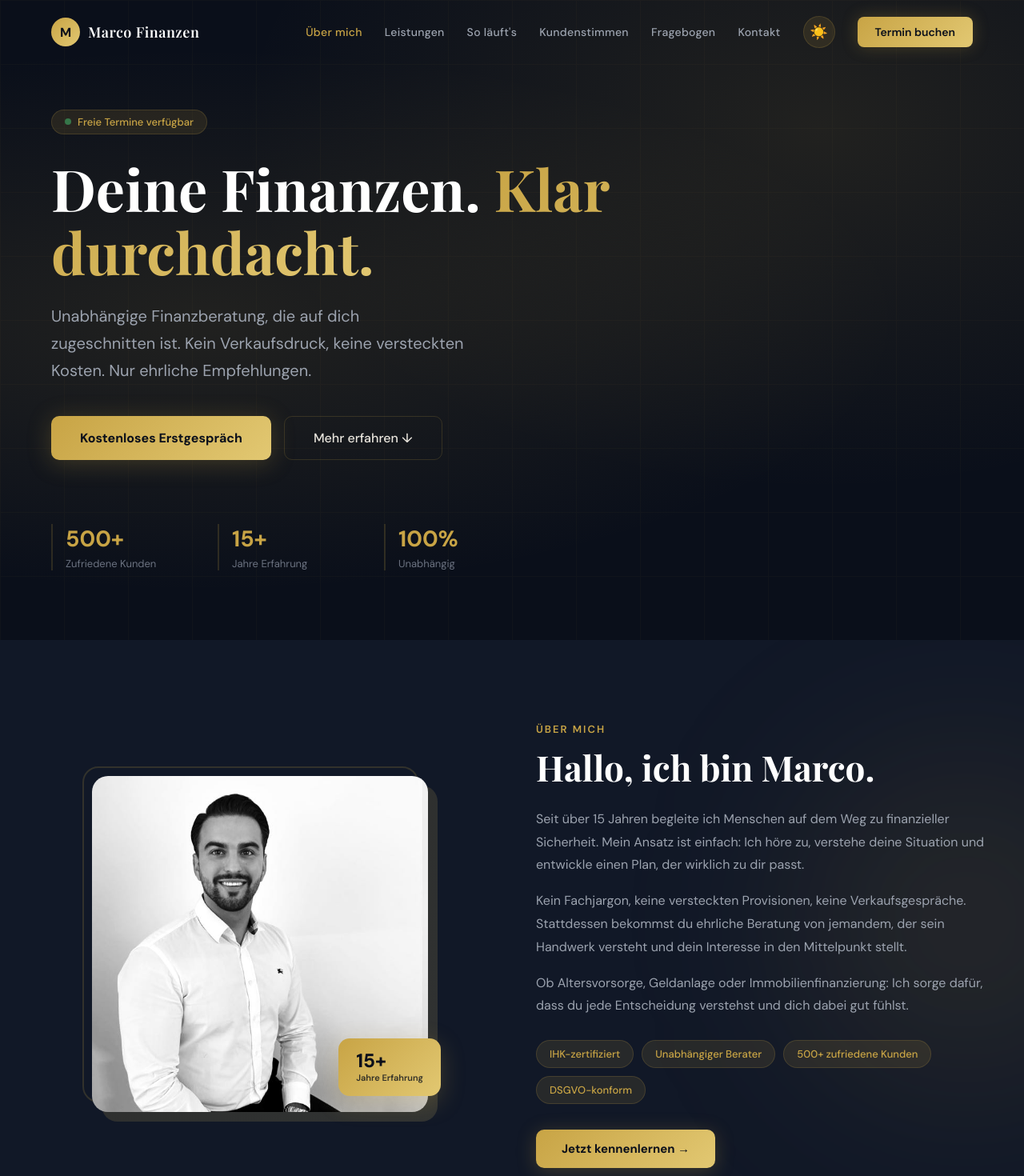
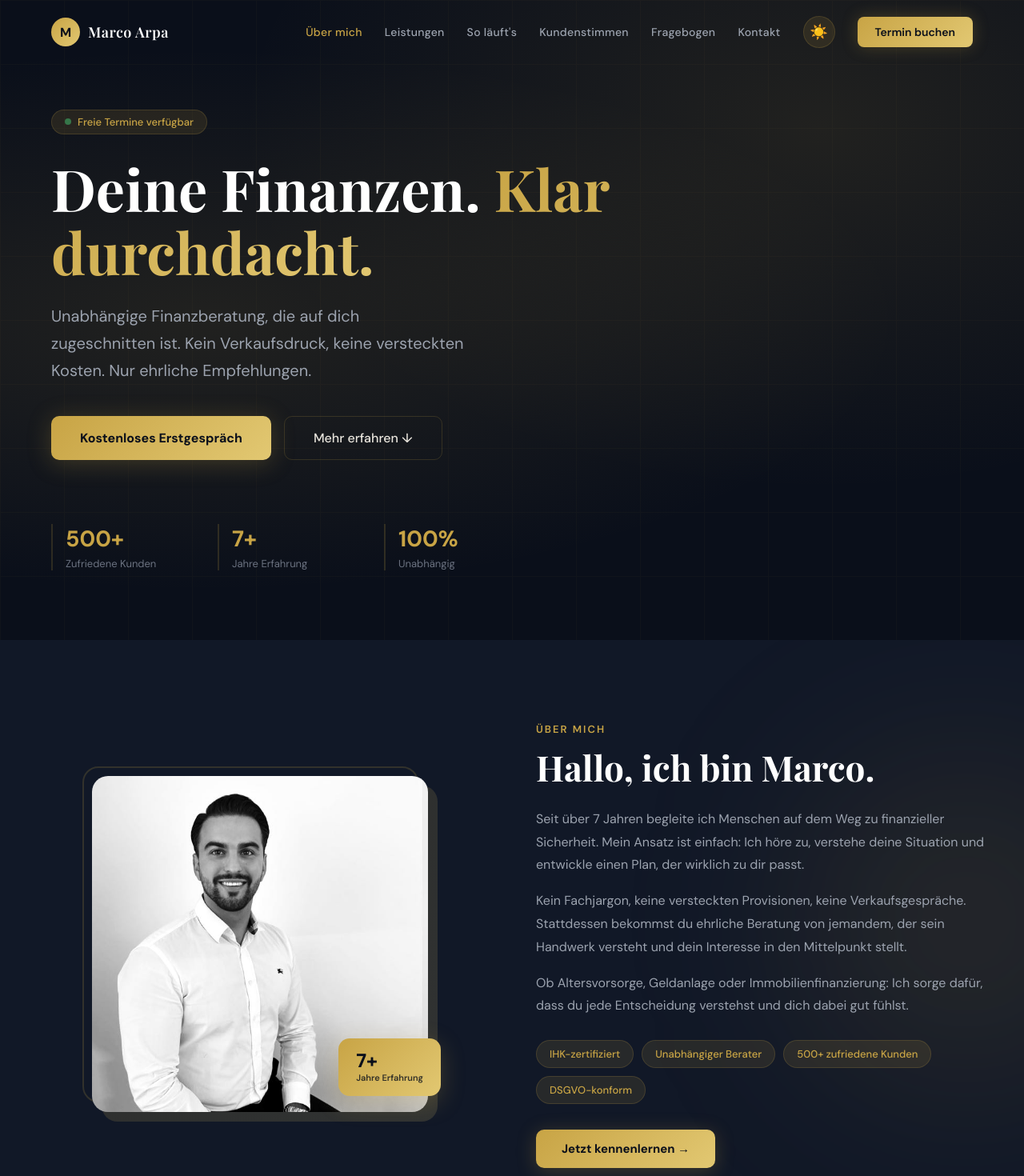
Before and after one commit to mint-26/zet-finance, a Next.js app: page / in a window 1280 px wide. Shown: the top 1470 px of the page at 80% size. Built offline with nearby package versions, Linux system fonts and the light colour scheme.

Commit message:
Rebrand to Marco Arpa, update experience to 7+, set contact email

```diff
--- a/app/layout.js
+++ b/app/layout.js
@@ -1,11 +1,11 @@
 import './globals.css';
 
 export const metadata = {
-  title: 'Marco Finanzen | Unabhängige Finanzberatung',
+  title: 'Marco Arpa | Unabhängige Finanzberatung',
   description: 'Personalisierte und unabhängige Finanzberatung. Altersvorsorge, Versicherungen, Geldanlage und Immobilienfinanzierung.',
   keywords: 'Finanzberatung, Altersvorsorge, Versicherung, Geldanlage, Immobilienfinanzierung, unabhängig',
   openGraph: {
-    title: 'Marco Finanzen | Unabhängige Finanzberatung',
+    title: 'Marco Arpa | Unabhängige Finanzberatung',
     description: 'Deine Finanzen. Klar durchdacht. Kostenloses Erstgespräch buchen.',
     type: 'website',
   },
--- a/components/About.js
+++ b/components/About.js
@@ -83,7 +83,7 @@ export default function About() {
                 color: 'var(--bg-primary)',
                 fontFamily: "'DM Sans', sans-serif",
                 lineHeight: 1,
-              }}>15+</div>
+              }}>7+</div>
               <div style={{
                 fontSize: 11, fontWeight: 600,
                 color: 'var(--bg-primary)',
@@ -124,7 +124,7 @@ export default function About() {
             transition: 'color 0.5s ease',
           }}>
             <p>
-              Seit über 15 Jahren begleite ich Menschen auf dem Weg zu finanzieller Sicherheit.
+              Seit über 7 Jahren begleite ich Menschen auf dem Weg zu finanzieller Sicherheit.
               Mein Ansatz ist einfach: Ich höre zu, verstehe deine Situation und entwickle
               einen Plan, der wirklich zu dir passt.
             </p>
--- a/components/Contact.js
+++ b/components/Contact.js
@@ -99,7 +99,7 @@ export default function Contact() {
 
           <div style={{ display: 'flex', flexDirection: 'column', gap: 20 }}>
             {[
-              { icon: '📧', label: 'E-Mail', value: 'marco@finanzen.de' },
+              { icon: '📧', label: 'E-Mail', value: 'marco.arpa@outlook.de' },
               { icon: '📱', label: 'Telefon', value: '+49 123 456 7890' },
               { icon: '📍', label: 'Standort', value: 'Frankfurt am Main' },
             ].map((c, i) => (
--- a/components/Footer.js
+++ b/components/Footer.js
@@ -14,7 +14,7 @@ export default function Footer() {
         alignItems: 'center', flexWrap: 'wrap', gap: 16,
       }}>
         <div style={{ fontSize: 13, color: 'var(--text-dim)' }}>
-          © {new Date().getFullYear()} Marco Finanzen. Alle Rechte vorbehalten.
+          © {new Date().getFullYear()} Marco Arpa. Alle Rechte vorbehalten.
         </div>
         <div style={{ display: 'flex', gap: 24 }}>
           {['Impressum', 'Datenschutz', 'AGB'].map((l) => (
--- a/components/Hero.js
+++ b/components/Hero.js
@@ -133,7 +133,7 @@ export default function Hero() {
         }}>
           {[
             { num: '500+', label: 'Zufriedene Kunden' },
-            { num: '15+', label: 'Jahre Erfahrung' },
+            { num: '7+', label: 'Jahre Erfahrung' },
             { num: '100%', label: 'Unabhängig' },
           ].map((s, i) => (
             <div key={i} style={{
--- a/components/Nav.js
+++ b/components/Nav.js
@@ -59,7 +59,7 @@ export default function Nav({ activeSection }) {
             fontWeight: 600, color: 'var(--text-primary)', letterSpacing: 0.5,
             transition: 'color 0.3s',
           }}>
-            Marco Finanzen
+            Marco Arpa
           </span>
         </div>
 
```
